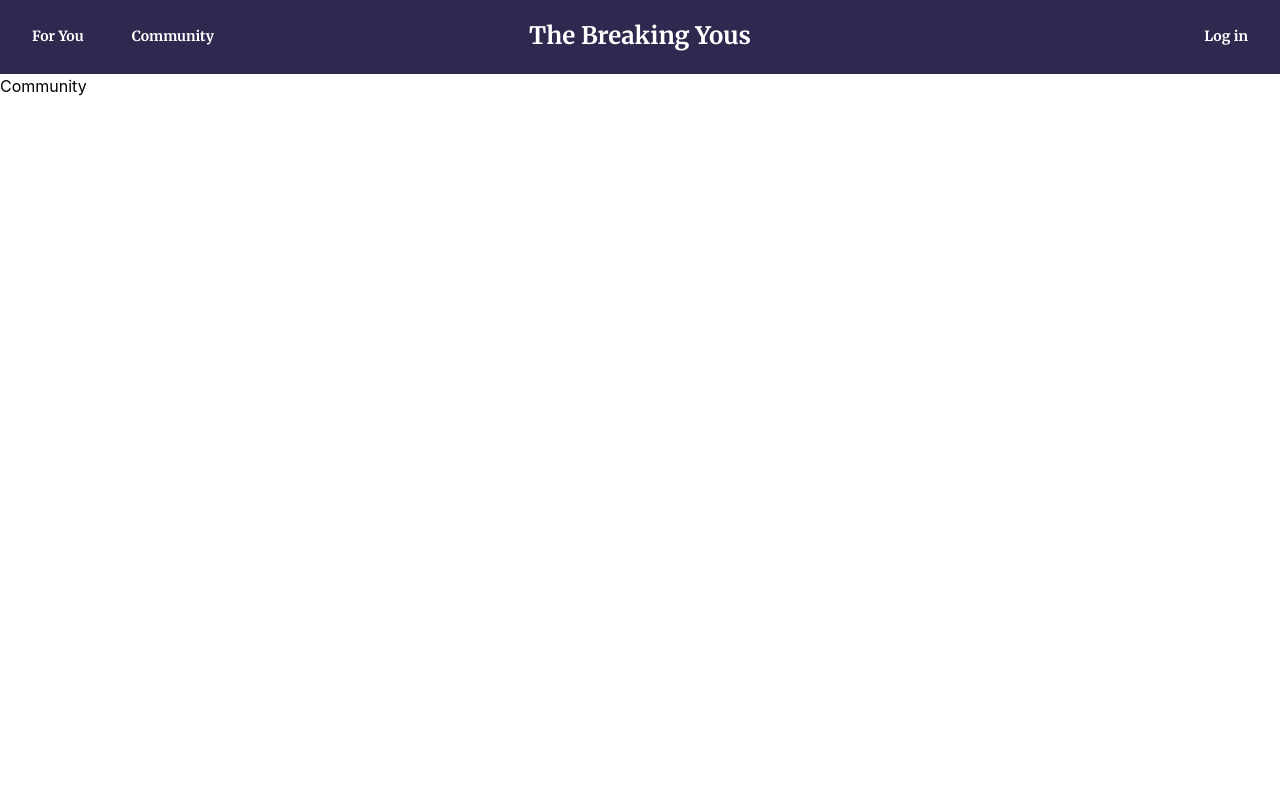
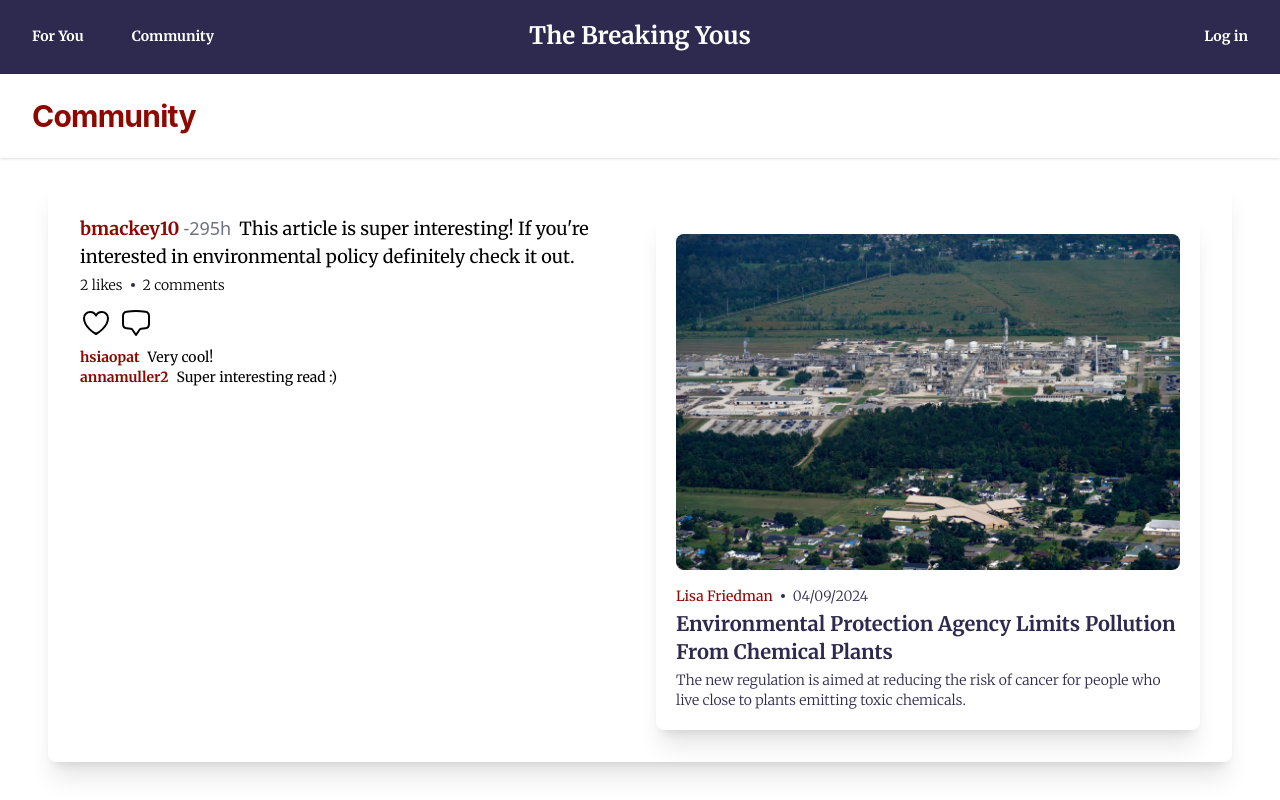
Before and after one commit to bmackey10/the-breaking-yous, a React (Create React App) app: page /community in a window 1280 px wide. Built offline with nearby package versions, Linux system fonts and the light colour scheme.

Commit message:
first draft community page

```diff
--- a/src/Components/Header/Header.js
+++ b/src/Components/Header/Header.js
@@ -52,7 +52,7 @@ export default function Header() {
                         onClick={() => setMobileMenuOpen(true)}
                     >
                         <Bars3Icon
-                            className="h-6 w-6 stroke-white"
+                            className="h-8 w-8 stroke-white"
                             aria-hidden="true"
                         />
                     </button>
@@ -72,7 +72,7 @@ export default function Header() {
                             className="-m-1.5 p-1.5 text-white font-merriweather"
                         >
                             <img
-                                className="h-10 w-auto"
+                                className="h-8 w-auto"
                                 src={NewspaperIcon}
                                 alt="newspaper icon"
                             />
@@ -83,7 +83,7 @@ export default function Header() {
                             onClick={() => setMobileMenuOpen(false)}
                         >
                             <XMarkIcon
-                                className="h-6 w-6 stroke-white"
+                                className="h-8 w-8 stroke-white"
                                 aria-hidden="true"
                             />
                         </button>
--- /dev/null
+++ b/src/Components/Modules/Article.js
@@ -0,0 +1,30 @@
+import { Link } from "react-router-dom";
+
+const Article = ({ url, img, auth, date, title, desc }) => {
+    return (
+        <Link
+            to={url}
+            target="_blank"
+            className="border-0 shadow-xl rounded-lg transition ease-in-out delay-150 hover:scale-105 lg:hover:scale-110 duration-300"
+        >
+            <div className="p-5 text-theme-navy-blue">
+                <img src={img} className="w-full rounded-lg" alt="article" />
+                <div className="pt-4">
+                    <div className="flex flex-row flex-wrap text-sm font-merriweather items-center gap-2">
+                        <div className="text-theme-dark-red">{auth}</div>
+                        <div className="rounded-full bg-theme-navy-blue h-1 w-1"></div>
+                        <div className="font-light">{date}</div>
+                    </div>
+                    <div className="py-1 font-bold text-xl font-merriweather">
+                        {title}
+                    </div>
+                    <div className="font-light text-sm font-merriweather">
+                        {desc}
+                    </div>
+                </div>
+            </div>
+        </Link>
+    );
+};
+
+export default Article;
--- /dev/null
+++ b/src/Components/Modules/PostInfo.js
@@ -0,0 +1,67 @@
+import React, { useEffect, useState } from "react";
+import {
+    HeartIcon,
+    ChatBubbleBottomCenterIcon as ChatBubble,
+} from "@heroicons/react/24/outline";
+
+const PostInfo = ({ user, date, content, likes, comments }) => {
+    const [displayDiff, setDisplayDiff] = useState("");
+
+    useEffect(() => {
+        let today = new Date();
+        let articleDate = new Date(date);
+
+        let timeDiff = today.getTime() - articleDate.getTime();
+
+        let hourDiff = Math.round(timeDiff / (1000 * 3600));
+        let dayDiff = Math.round(timeDiff / (1000 * 3600 * 24));
+        let weekDiff = Math.round(timeDiff / (1000 * 3600 * 24 * 7));
+
+        if (weekDiff > 0) {
+            setDisplayDiff(weekDiff.toString() + "w");
+        } else if (dayDiff > 1) {
+            setDisplayDiff(dayDiff.toString() + "d");
+        } else {
+            setDisplayDiff(hourDiff.toString() + "h");
+        }
+    });
+
+    return (
+        <div className="order-last sm:order-first">
+            <div className="relative font-merriweather text-lg">
+                <div className="inline font-semibold  text-theme-dark-red pr-1">
+                    {user}
+                </div>
+                <div className="inline font-light font-sans text-gray-500 pr-2">
+                    {displayDiff}
+                </div>
+                {content}
+            </div>
+            <div className="flex flex-row flex-wrap text-sm font-merriweather items-center py-1 gap-2">
+                <div className="font-light">{likes.length} likes</div>
+                <div className="rounded-full bg-theme-navy-blue h-1 w-1"></div>
+                <div className="font-light">{comments.length} comments</div>
+            </div>
+            <div className="flex flex-row py-2 gap-2">
+                <HeartIcon
+                    className="h-8 w-8 stroke-black hover:fill-theme-dark-red hover:stroke-theme-dark-red"
+                    aria-hidden="true"
+                />
+                <ChatBubble
+                    className="h-8 w-8 stroke-black hover:fill-theme-pale-blue hover:stroke-theme-pale-blue"
+                    aria-hidden="true"
+                />
+            </div>
+            {comments.map((comment) => (
+                <div className="relative text-sm font-merriweather">
+                    <div className="inline font-semibold text-theme-dark-red pr-2">
+                        {comment[1]}
+                    </div>
+                    {comment[4]}
+                </div>
+            ))}
+        </div>
+    );
+};
+
+export default PostInfo;
--- a/src/Components/Pages/Community.js
+++ b/src/Components/Pages/Community.js
@@ -1,8 +1,71 @@
+import Article from "../Modules/Article.js";
+import PostInfo from "../Modules/PostInfo.js";
 
-export default function Community () {
+const dummy_data = [
+    [
+        0,
+        "bmackey10",
+        "04/10/2024",
+        [
+            0,
+            "Environmental Protection Agency Limits Pollution From Chemical Plants",
+            "Lisa Friedman",
+            "04/09/2024",
+            "The New York Times",
+            "https://www.nytimes.com/2024/04/09/climate/epa-pollution-chemical-plants.html",
+            "/09cli-chemplants-superJumbo.webp",
+            "The new regulation is aimed at reducing the risk of cancer for people who live close to plants emitting toxic chemicals.",
+            "Environment",
+        ],
+        "This article is super interesting! If you're interested in environmental policy definitely check it out.",
+        [
+            [0, "hsiaopat", 0, "04/10/2024"],
+            [1, "annamuller2", 0, "04/10/2024"],
+        ],
+        [
+            [0, "hsiaopat", 0, "04/10/2024", "Very cool!"],
+            [1, "annamuller2", 0, "04/10/2024", "Super interesting read :)"],
+        ],
+    ],
+];
+
+export default function Community() {
     return (
         <div>
-            Community
+            <header className="bg-white shadow">
+                <div className="mx-auto max-w-7xl px-4 py-6 sm:px-6 lg:px-8">
+                    <h1 className="text-3xl font-bold tracking-tight text-theme-dark-red">
+                        Community
+                    </h1>
+                </div>
+            </header>
+            <main>
+                <div className="mx-auto max-w-7xl py-6 px-8 sm:px-10 lg:px-12">
+                    <div className="grid grid-cols-1 grid-flow-row gap-10">
+                        {dummy_data.map((data) => (
+                            <div className="border-0 shadow-xl rounded-lg">
+                                <div className="p-8 grid grid-cols-1 sm:grid-cols-2 gap-8">
+                                    <PostInfo
+                                        user={data[1]}
+                                        date={data[2]}
+                                        content={data[4]}
+                                        likes={data[5]}
+                                        comments={data[6]}
+                                    />
+                                    <Article
+                                        url={data[3][5]}
+                                        img={data[3][6]}
+                                        auth={data[3][2]}
+                                        date={data[3][3]}
+                                        title={data[3][1]}
+                                        desc={data[3][7]}
+                                    />
+                                </div>
+                            </div>
+                        ))}
+                    </div>
+                </div>
+            </main>
         </div>
-    )
+    );
 }
--- a/src/Components/Pages/ForYou.js
+++ b/src/Components/Pages/ForYou.js
@@ -1,4 +1,4 @@
-import { Link } from "react-router-dom";
+import Article from "../Modules/Article.js";
 
 const dummy_data = [
     [
@@ -85,36 +85,14 @@ export default function ForYou() {
                 <div className="mx-auto max-w-7xl py-6 px-6 sm:px-8 lg:px-10">
                     <div className="grid grid-cols-1 sm:grid-cols-2 lg:grid-cols-3 grid-flow-row gap-10">
                         {dummy_data.map((data) => (
-                            <Link
-                                to={data[5]}
-                                target="_blank"
-                                className="border-0 shadow-xl rounded-lg transition ease-in-out delay-150 hover:scale-105 lg:hover:scale-110 duration-300"
-                            >
-                                <div className="p-5 text-theme-navy-blue">
-                                    <img
-                                        src={data[6]}
-                                        className="w-full rounded-lg"
-                                        alt="article"
-                                    />
-                                    <div className="pt-4">
-                                        <div className="flex flex-row flex-wrap text-sm font-merriweather items-center gap-2">
-                                            <div className="text-theme-dark-red">
-                                                {data[2]}
-                                            </div>
-                                            <div className="rounded-full bg-theme-navy-blue h-1 w-1"></div>
-                                            <div className="font-light">
-                                                {data[3]}
-                                            </div>
-                                        </div>
-                                        <div className="py-1 font-bold text-xl font-merriweather">
-                                            {data[1]}
-                                        </div>
-                                        <div className="font-light text-sm font-merriweather">
-                                            {data[7]}
-                                        </div>
-                                    </div>
-                                </div>
-                            </Link>
+                            <Article
+                                url={data[5]}
+                                img={data[6]}
+                                auth={data[2]}
+                                date={data[3]}
+                                title={data[1]}
+                                desc={data[7]}
+                            />
                         ))}
                     </div>
                     <div className="flex justify-center p-10">
```
